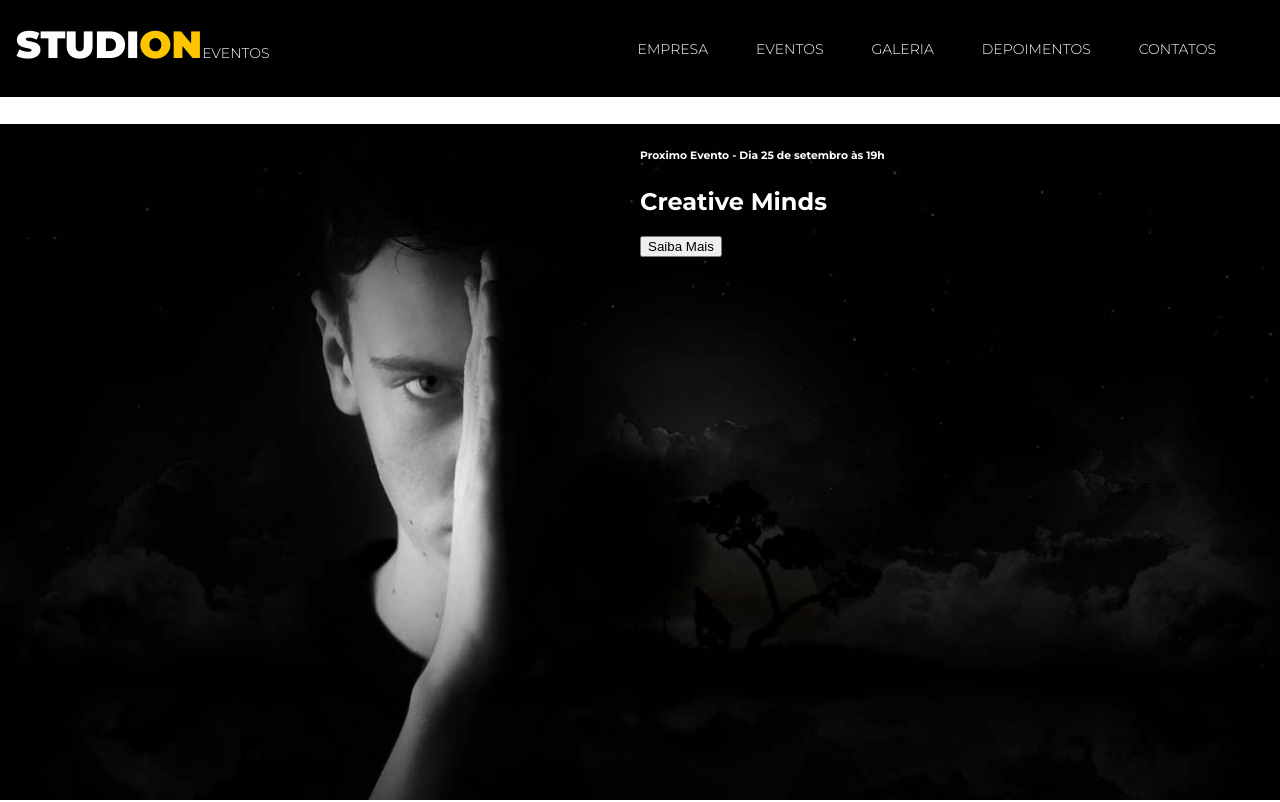
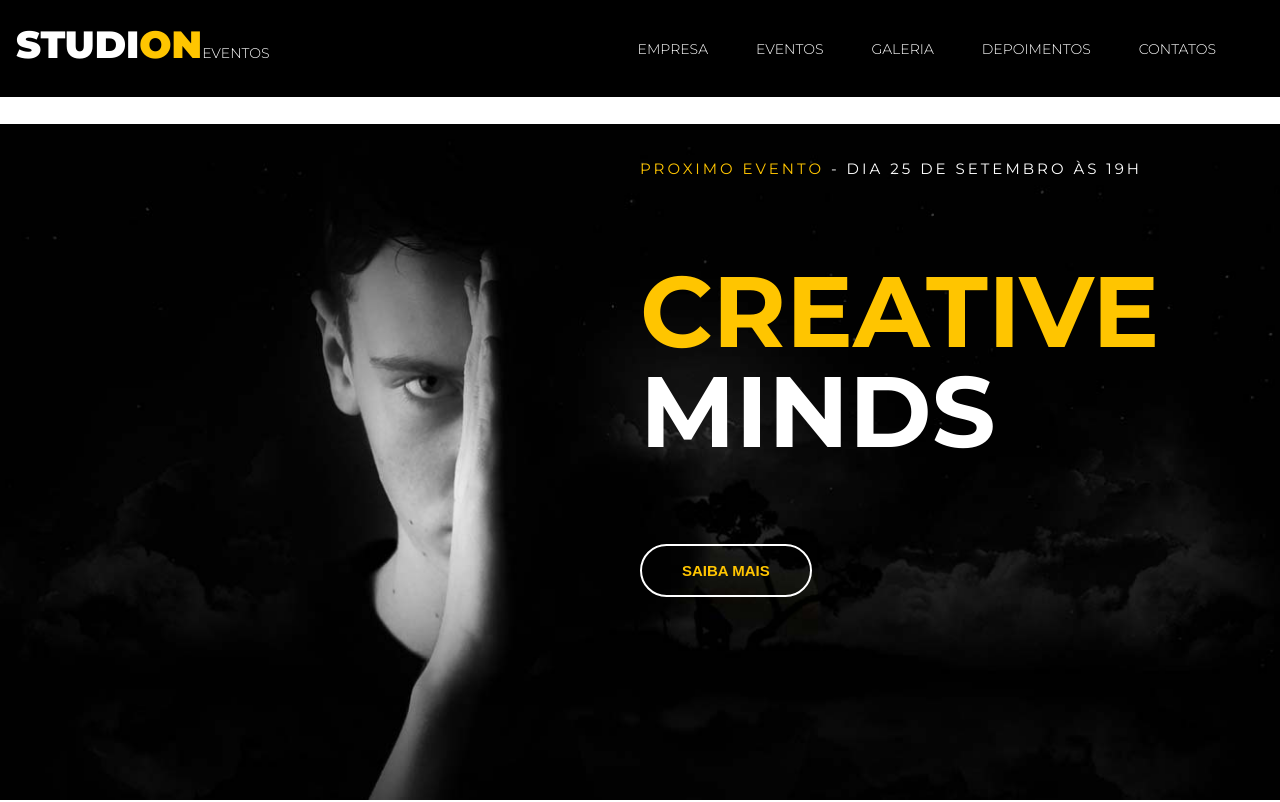
Before and after one commit to noamhenrique/newstudion, a website: page src/index.html in a window 1280 px wide. Shown: the top 802 px of the page. Drawn offline with Linux system fonts and the light colour scheme.

```diff
--- a/src/index.html
+++ b/src/index.html
@@ -41,9 +41,12 @@
             alt="Studion Banner"
           />
           <div class="slide__copy">
-            <h6><span>Proximo Evento</span> - Dia 25 de setembro às 19h</h6>
-            <h2><span>Creative</span> Minds</h2>
-            <button>Saiba Mais</button>
+            <h6>
+              <span class="copy--primary">Proximo Evento</span> - Dia 25 de
+              setembro às 19h
+            </h6>
+            <h2><span class="copy--primary">Creative</span> Minds</h2>
+            <button class="btn btn--slide">Saiba Mais</button>
           </div>
         </div>
       </div>
--- a/src/style.css
+++ b/src/style.css
@@ -94,6 +94,44 @@
 
 .slide__copy {
   position: absolute;
-  top: 0;
+  top: 0; /* 6.25rem - RETORNAR AO CORRIGIR */
   left: 50vw;
 }
+
+.slide__copy h6 {
+  font-size: 0.9375rem;
+  font-weight: 400;
+  text-transform: uppercase;
+  letter-spacing: 0.1875rem;
+}
+
+.slide__copy h2 {
+  font-size: 6.25rem;
+  text-transform: uppercase;
+  line-height: 6.25rem;
+}
+
+.slide__copy h2 span {
+  display: block;
+}
+
+.btn {
+  cursor: pointer;
+  padding: 1rem 2.5rem;
+  border: 0.125rem solid #fff;
+  border-radius: 5rem;
+  color: var(--color-primary);
+  background: unset;
+  font-size: 0.9375rem;
+  font-weight: 700;
+  text-transform: uppercase;
+  transition: 0.3s all ease;
+}
+
+.btn:hover,
+.btn:active,
+.btn:focus {
+  border-color: var(--color-primary);
+  background-color: var(--color-primary);
+  color: #fff;
+}
```
